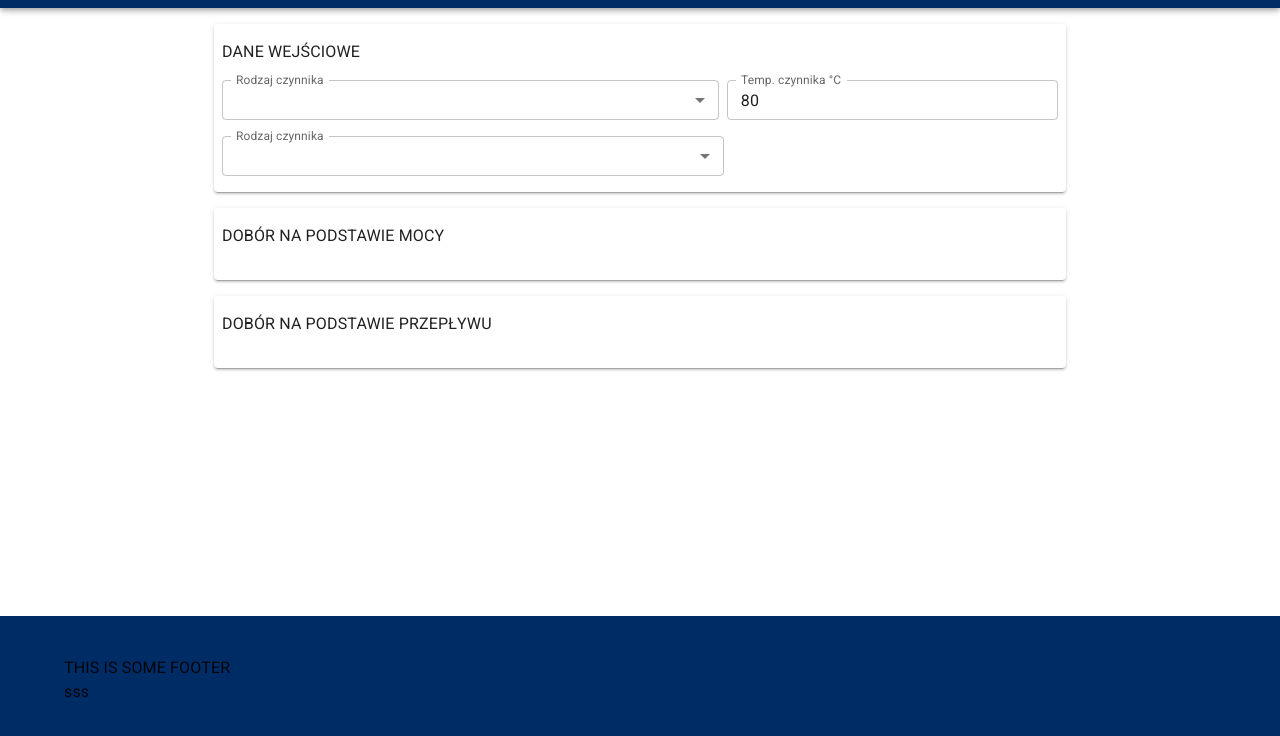
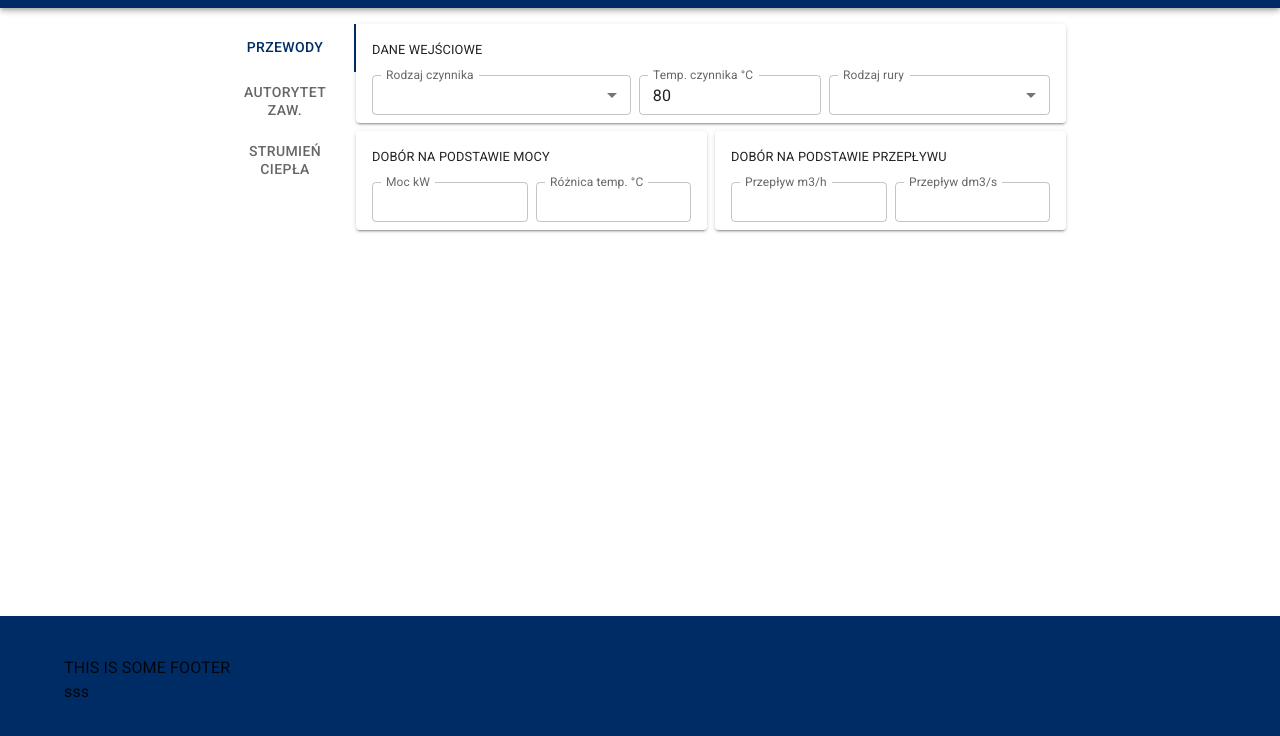
Before and after one commit to grykielona/kalkulatorpro, a Gatsby site: page /ogrzewanie in a window 1280 px wide. Shown: the part 56-792 px from the top of the page. Built offline with nearby package versions, Linux system fonts and the light colour scheme; Gatsby itself is replaced by a stand-in of ours.

Commit message:
Change HeatingCalc

```diff
--- /dev/null
+++ b/src/components/HeatingCalc/HeatingCalc.jsx
@@ -0,0 +1,107 @@
+import { Grid, Paper, Typography } from '@mui/material'
+import React, { useState } from 'react'
+import CustomSelectField from '../Inputs/CustomSelectField'
+import CustomTextField from '../Inputs/CustomTextField'
+
+const paperSX = { py: 1, px: 2 }
+
+const typograhySX = { fontSize: '0.8rem', textTransform: 'uppercase', mb: 2, mt: 1 }
+
+const testMenuItem = [
+  { itemValue: 10, itemLabel: 'ten' },
+  { itemValue: 20, itemLabel: 'twenty' },
+  { itemValue: 30, itemLabel: 'thirty' },
+]
+
+const GRID_SPACING = 1
+
+const HeatingCalc = () => {
+  const [temp, setTemp] = useState(80)
+  const [power, setPower] = useState('')
+  const [deltaTemp, setDeltaTemp] = useState('')
+  const [flowCMPH, setFlowCMPH] = useState('')
+  const [flowCDPS, setFlowCDPS] = useState('')
+
+  return (
+    <Grid container spacing={GRID_SPACING}>
+      <Grid item xs={12}>
+        <Paper elevation={2} sx={paperSX}>
+          <Typography sx={typograhySX}>Dane wejściowe</Typography>
+          <Grid container spacing={GRID_SPACING}>
+            <Grid container spacing={GRID_SPACING} item xs={12} md={8}>
+              <Grid item xs={7}>
+                <CustomSelectField
+                  label="Rodzaj czynnika"
+                  labelId="type-of-fluid"
+                  menuItem={testMenuItem}
+                  onChange={(e) => {
+                    console.log(e)
+                  }}
+                />
+              </Grid>
+              <Grid item xs={5}>
+                <CustomTextField
+                  label="Temp. czynnika °C"
+                  value={temp}
+                  onChange={(val) => setTemp(val)}
+                />
+              </Grid>
+            </Grid>
+            <Grid item xs={12} md={4}>
+              <CustomSelectField
+                label="Rodzaj rury"
+                labelId="type-of-pipe"
+                menuItem={testMenuItem}
+                onChange={(e) => {
+                  console.log(e)
+                }}
+              />
+            </Grid>
+          </Grid>
+        </Paper>
+      </Grid>
+
+      <Grid item xs={12} md={6}>
+        <Paper elevation={2} sx={paperSX}>
+          <Typography sx={typograhySX}>Dobór na podstawie mocy</Typography>
+          <Grid container spacing={GRID_SPACING}>
+            <Grid xs={6} item>
+              <CustomTextField value={power} onChange={(val) => setPower(val)} label="Moc kW" />
+            </Grid>
+            <Grid xs={6} item>
+              <CustomTextField
+                value={deltaTemp}
+                onChange={(val) => setDeltaTemp(val)}
+                label="Różnica temp. °C"
+              />
+            </Grid>
+          </Grid>
+        </Paper>
+      </Grid>
+
+      <Grid item xs={12} md={6}>
+        <Paper elevation={2} sx={paperSX}>
+          <Typography sx={typograhySX}>Dobór na podstawie przepływu</Typography>
+          <Grid container spacing={GRID_SPACING}>
+            <Grid xs={6} item>
+              <CustomTextField
+                value={flowCMPH}
+                onChange={(val) => setFlowCMPH(val)}
+                label="Przepływ m3/h"
+              />
+            </Grid>
+            <Grid xs={6} item>
+              <CustomTextField
+                value={flowCDPS}
+                onChange={(val) => setFlowCDPS(val)}
+                label="Przepływ dm3/s"
+              />
+            </Grid>
+          </Grid>
+        </Paper>
+      </Grid>
+    </Grid>
+  )
+}
+
+export default HeatingCalc
--- a/src/components/Inputs/CustomSelectField.jsx
+++ b/src/components/Inputs/CustomSelectField.jsx
@@ -4,7 +4,7 @@ import { useDarkModeContext } from '../../contexts/DarkModeContextProvider'
 
 const focusedColors = (mode) => (mode === 'light' ? 'primary.main' : 'grey.300')
 
-const CustomSelectField = ({ menuItem, label, width, labelId, onChange }) => {
+const CustomSelectField = ({ menuItem, label, width = '100%', labelId, onChange }) => {
   const [selectValue, setSelectValue] = useState('')
   const { mode } = useDarkModeContext()
 
@@ -26,6 +26,7 @@ const CustomSelectField = ({ menuItem, label, width, labelId, onChange }) => {
         {label}
       </InputLabel>
       <Select
+        // @ts-ignore
         notched
         size="small"
         labelId={labelId}
--- a/src/components/Inputs/CustomTextField.jsx
+++ b/src/components/Inputs/CustomTextField.jsx
@@ -4,7 +4,7 @@ import { useDarkModeContext } from '../../contexts/DarkModeContextProvider'
 
 const focusedColors = (mode) => (mode === 'light' ? 'primary.main' : 'grey.300')
 
-const CustomTextField = ({ label, width, value, onChange }) => {
+const CustomTextField = ({ label, width = '100%', value, onChange }) => {
   const { mode } = useDarkModeContext()
 
   return (
--- /dev/null
+++ b/src/components/Tabs/TabPanel.jsx
@@ -0,0 +1,9 @@
+import React from 'react'
+
+const TabPanel = ({ children, value, index }) => (
+  <div role="tabpanel" hidden={value !== index} id={`tabpanel-${index}`}>
+    {value === index && children}
+  </div>
+)
+
+export default TabPanel
--- a/src/pages/ogrzewanie.jsx
+++ b/src/pages/ogrzewanie.jsx
@@ -1,74 +1,37 @@
-import { Box, Container, Paper, Typography } from '@mui/material'
-import React, { useState } from 'react'
-import CustomSelectField from '../components/Inputs/CustomSelectField'
-import CustomTextField from '../components/Inputs/CustomTextField'
-
-const paperSX = { px: 1, py: 2, mb: 2 }
-const sectionBoxSX = { mt: 2, display: 'flex', gap: 1 }
-const typograhySX = { mb: 2, textTransform: 'uppercase' }
-
-const testMenuItem = [
-  { itemValue: 10, itemLabel: 'ten' },
-  { itemValue: 20, itemLabel: 'twenty' },
-  { itemValue: 30, itemLabel: 'thirty' },
-]
+import { Box, Container, Grid, Tab, Tabs } from '@mui/material'
+import React from 'react'
+import HeatingCalc from '../components/HeatingCalc/HeatingCalc'
+import TabPanel from '../components/Tabs/TabPanel'
 
 const HeatingPage = () => {
-  const [temp, setTemp] = useState(80)
-  const [power, setPower] = useState(null)
-  const [deltaTemp, setDeltaTemp] = useState(null)
-  const [flowCMPH, setFlowCMPH] = useState(null)
-  const [flowCDPS, setFlowCDPS] = useState(null)
+  const [value, setValue] = React.useState(0)
+
+  const handleChange = (event, newValue) => {
+    setValue(newValue)
+  }
 
   return (
     <Container sx={{ mt: 2 }} maxWidth="md">
-      <Paper elevation={2} sx={paperSX}>
-        <Typography sx={typograhySX}>Dane wejściowe</Typography>
-        <Box sx={sectionBoxSX}>
-          <CustomSelectField
-            label="Rodzaj czynnika"
-            labelId="test1"
-            menuItem={testMenuItem}
-            width="60%"
-            onChange={(e) => {
-              console.log(e)
-            }}
-          />
-          <CustomTextField
-            label="Temp. czynnika °C"
-            value={temp}
-            onChange={(val) => setTemp(val)}
-            width="40%"
-          />
-        </Box>
-        <Box sx={sectionBoxSX}>
-          <CustomSelectField
-            label="Rodzaj czynnika"
-            labelId="test1"
-            menuItem={testMenuItem}
-            width="60%"
-            onChange={(e) => {
-              console.log(e)
-            }}
-          />
-        </Box>
-      </Paper>
-
-      <Paper elevation={2} sx={paperSX}>
-        <Typography sx={typograhySX}>Dobór na podstawie mocy</Typography>
-        <Box sx={sectionBoxSX}>
-          {/* <CustomTextField width="50%" label="Różnica temp. °C" />
-          <CustomTextField width="50%" label="Moc kW" /> */}
-        </Box>
-      </Paper>
-
-      <Paper elevation={2} sx={paperSX}>
-        <Typography sx={typograhySX}>Dobór na podstawie przepływu</Typography>
-        <Box sx={sectionBoxSX}>
-          {/* <CustomTextField width="50%" label="Przepływ m3/h" />
-          <CustomTextField width="50%" label="Przepływ dm3/s" /> */}
-        </Box>
-      </Paper>
+      <Grid container>
+        <Grid item xs={2}>
+          <Tabs orientation="vertical" value={value} onChange={handleChange}>
+            <Tab label="Przewody" id="0" />
+            <Tab label="Autorytet zaw." id="1" />
+            <Tab label="Strumień ciepła" id="2" />
+          </Tabs>
+        </Grid>
+        <Grid item xs={10}>
+          <TabPanel value={value} index={0}>
+            <HeatingCalc />
+          </TabPanel>
+          <TabPanel value={value} index={1}>
+            1111
+          </TabPanel>
+          <TabPanel value={value} index={2}>
+            2222
+          </TabPanel>
+        </Grid>
+      </Grid>
     </Container>
   )
 }
```
